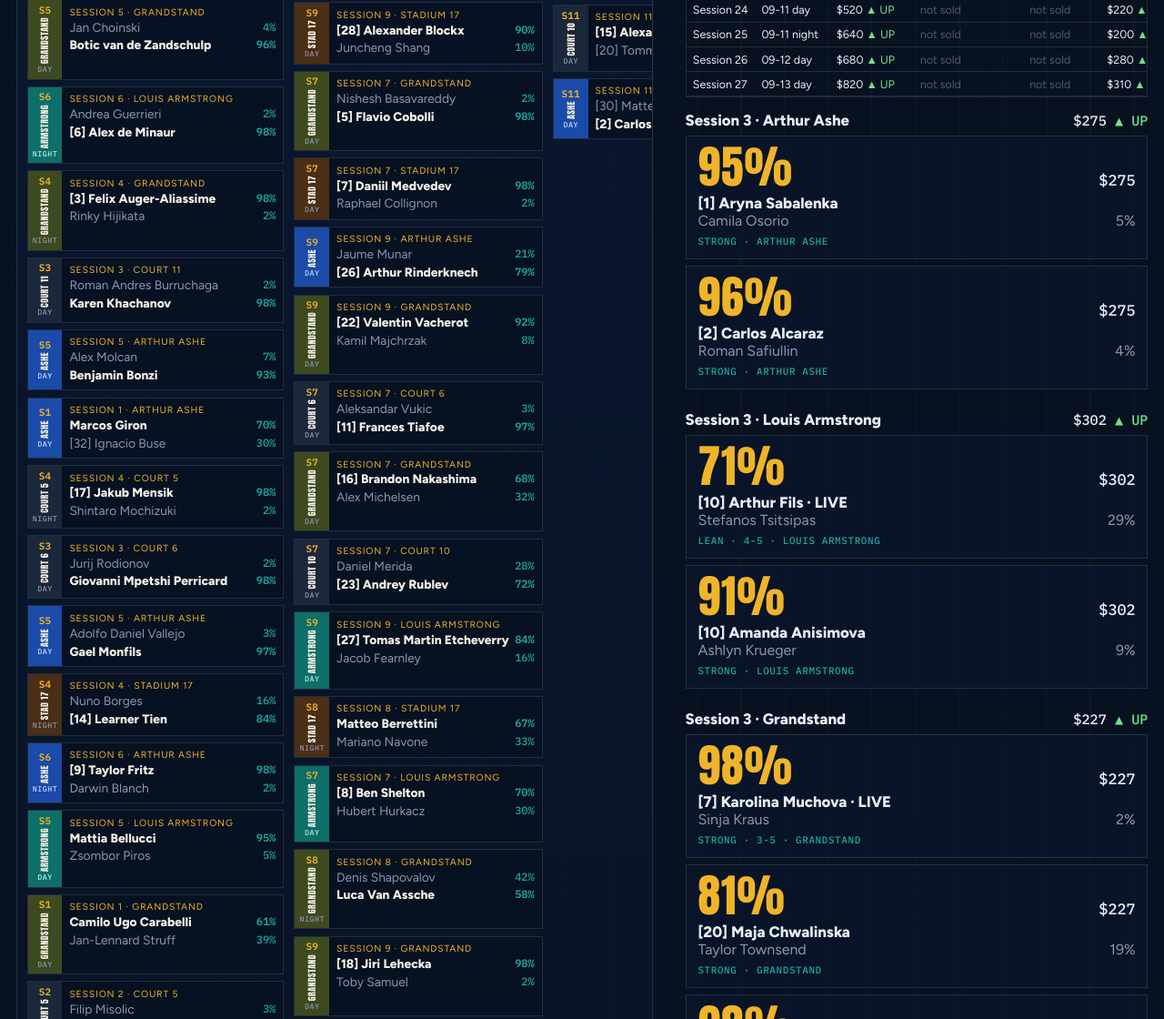
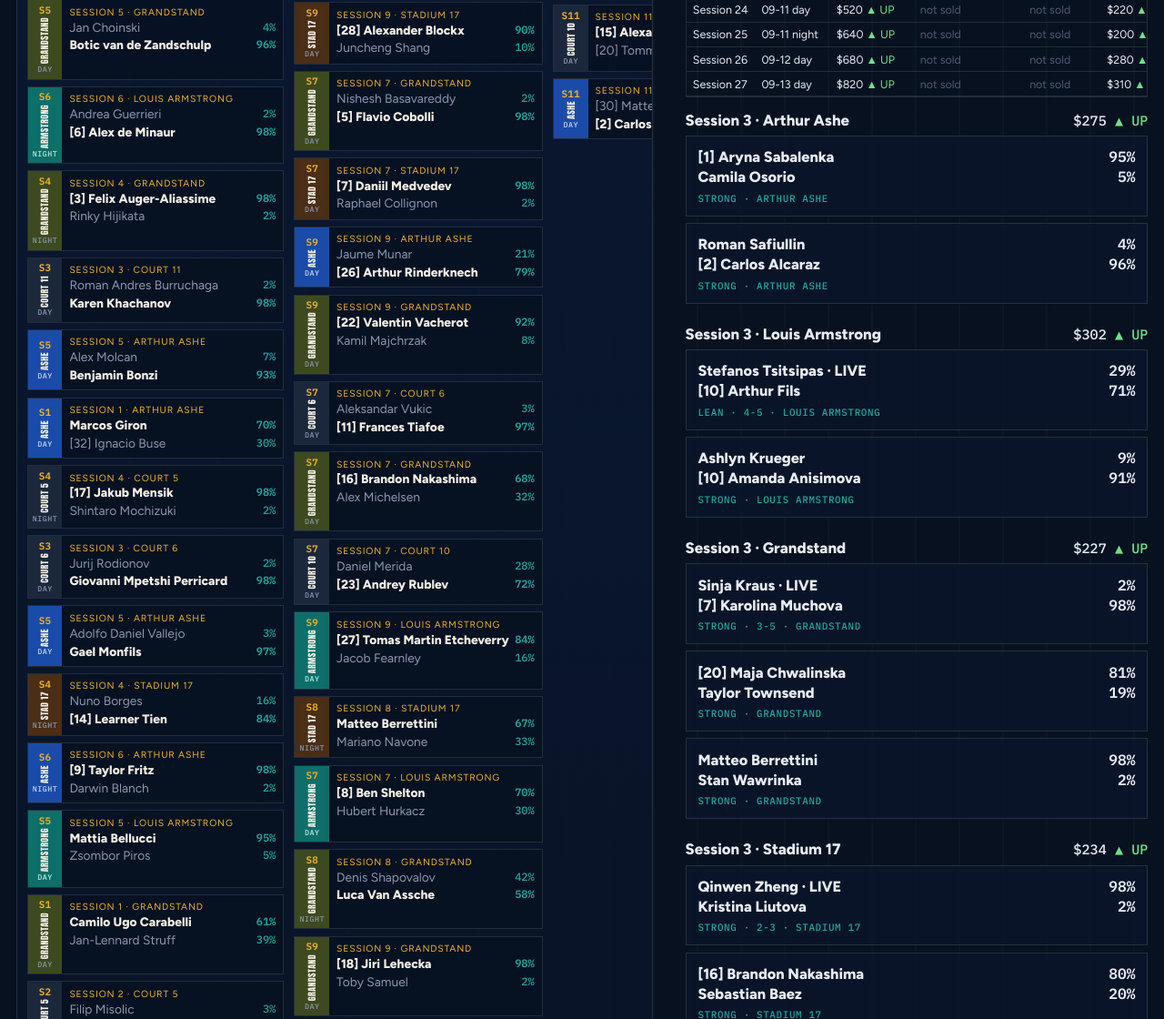
Before and after one commit to JW125/usopen-2026, a website: page index.html in a window 1280 px wide. Shown: the part 1660-2780 px from the top of the page at 91% size. Drawn offline with Linux system fonts and the light colour scheme.

Commit message:
Equal-weight match names, prediction % on the right, one session price.
Drop the giant favorite headline and the second $275 on each card. Session header keeps price and direction.

```diff
--- a/css/app.css
+++ b/css/app.css
@@ -333,17 +333,24 @@ h2 {
   margin-bottom: 0.45rem;
 }
 .play-card.miss { border-color: var(--sell); }
-.play-head { display: flex; justify-content: space-between; align-items: baseline; }
-.headline {
-  font-family: var(--font-display);
-  font-size: clamp(2.2rem, 8vw, 3.1rem);
-  line-height: 0.9;
-  letter-spacing: 0.02em;
-  color: var(--sodium);
+.play-row {
+  display: flex;
+  justify-content: space-between;
+  align-items: baseline;
+  gap: 0.75rem;
+  font-size: 1.02rem;
+  font-weight: 650;
+  line-height: 1.35;
 }
-.play-price { font-family: var(--font-mono); font-size: 1.05rem; }
-.play-fav { font-weight: 800; font-size: 1.05rem; margin-top: 0.25rem; }
-.play-dog { color: var(--muted); display: flex; justify-content: space-between; gap: 0.5rem; }
+.play-name { min-width: 0; }
+.play-pct {
+  font-family: var(--font-mono);
+  font-size: 1.02rem;
+  font-weight: 650;
+  color: var(--ink);
+  flex: 0 0 auto;
+  text-align: right;
+}
 .play-meta { font-family: var(--font-mono); font-size: 0.68rem; letter-spacing: 0.06em; text-transform: uppercase; color: var(--court); margin-top: 0.35rem; }
 .learn-bar {
   display: flex;
--- a/index.html
+++ b/index.html
@@ -72,8 +72,8 @@
         <div id="hottest" class="hottest"></div>
       </section>
     </main>
-    <script src="js/snapshot.js?v=9"></script>
-    <script src="js/engine.js?v=9"></script>
-    <script src="js/app.js?v=9"></script>
+    <script src="js/snapshot.js?v=10"></script>
+    <script src="js/engine.js?v=10"></script>
+    <script src="js/app.js?v=10"></script>
   </body>
 </html>
--- a/js/app.js
+++ b/js/app.js
@@ -45,7 +45,19 @@
     return typeof window !== "undefined" && window.matchMedia && window.matchMedia("(max-width: 720px)").matches;
   }
 
-  function playCard(m, priceLabel, venue) {
+  function playRow(id, pct, live) {
+    return (
+      '<div class="play-row"><span class="play-name">' +
+      seedOf(id) +
+      nameOf(id) +
+      (live ? " · LIVE" : "") +
+      '</span><span class="play-pct">' +
+      Math.round((pct || 0) * 100) +
+      "%</span></div>"
+    );
+  }
+
+  function playCard(m, venue) {
     var a = m.player1Id;
     var b = m.player2Id;
     var locked = m.status === "complete" || m.status === "completed";
@@ -56,7 +68,6 @@
     }
     var modelP = a && b ? ENG.matchProbability(a, b, SNAP) : 0.5;
     var modelFav = modelP >= 0.5 ? a : b;
-    var modelDog = modelFav === a ? b : a;
     var modelFavP = Math.max(modelP, 1 - modelP);
     var strength = modelFavP >= 0.8 ? "strong" : modelFavP >= 0.62 ? "lean" : "toss-up";
     var miss = locked && modelFav && m.winnerId && modelFav !== m.winnerId;
@@ -66,22 +77,8 @@
       (miss ? " miss" : "") +
       (locked ? " done" : "") +
       '">' +
-      '<div class="play-head"><div class="headline">' +
-      Math.round(modelFavP * 100) +
-      '%</div><div class="play-price">' +
-      priceLabel +
-      "</div></div>" +
-      '<div class="play-fav">' +
-      seedOf(modelFav) +
-      nameOf(modelFav) +
-      (live ? " · LIVE" : "") +
-      "</div>" +
-      '<div class="play-dog">' +
-      seedOf(modelDog) +
-      nameOf(modelDog) +
-      " <span>" +
-      Math.round((1 - modelFavP) * 100) +
-      "%</span></div>" +
+      playRow(a, p1, live) +
+      playRow(b, 1 - p1, false) +
       '<div class="play-meta">' +
       strength +
       (miss ? " · model miss" : "") +
@@ -591,7 +588,7 @@
         html += "<p class='reason'>Session ticket only.</p>";
       }
       matches.forEach(function (m) {
-        html += playCard(m, priceLabel, v.name);
+        html += playCard(m, v.name);
       });
       html += "</section>";
     });
```
Also changed, not shown: tests/page.test.js (+2 -0 lines), tests/script-load.test.js (+2 -0 lines).
